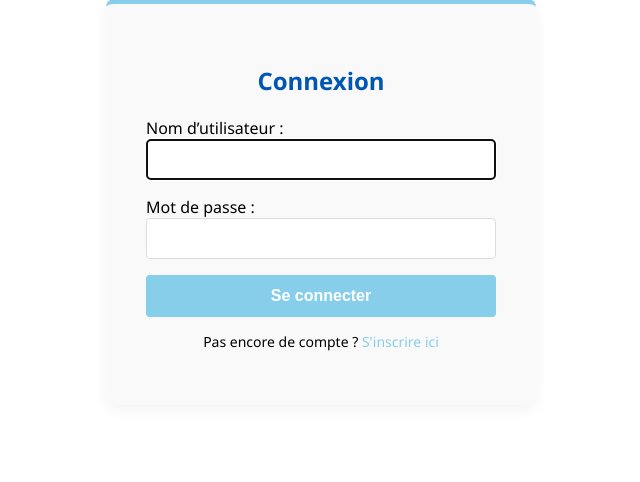
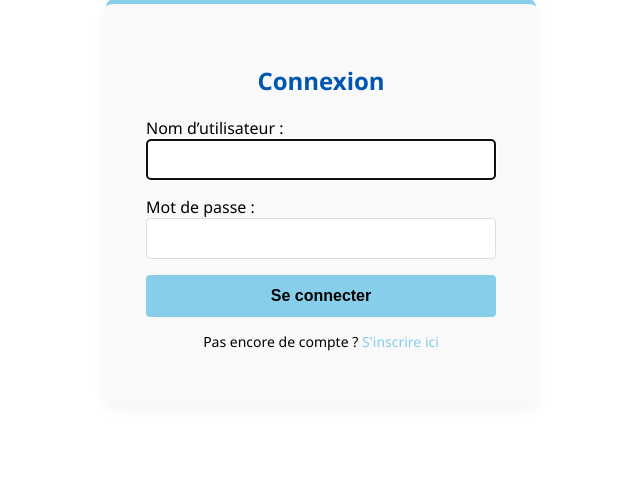
Before and after one commit to Mamemarame/ESMT_ProjetDjango, a Django app: page /accounts/login/ in a window 1280 px wide. Shown: the part 198-680 px from the top of the page, without its empty margins (319-959 px from the left). Run offline with Django 5.2, Linux system fonts and the light colour scheme.

Commit message:
Remove text color from button styles in login.html

```diff
--- a/accounts/templates/accounts/login.html
+++ b/accounts/templates/accounts/login.html
@@ -9,7 +9,7 @@
         h2 { color: #0056b3; text-align: center; margin-bottom: 20px; }
         .form-group { margin-bottom: 15px; }
         input { width: 100%; padding: 12px; border: 1px solid #ddd; border-radius: 4px; box-sizing: border-box; }
-        .btn { width: 100%; background-color: #87CEEB; color: white; padding: 12px; border: none; border-radius: 4px; font-weight: bold; cursor: pointer; font-size: 16px; }
+        .btn { width: 100%; background-color: #87CEEB; padding: 12px; border: none; border-radius: 4px; font-weight: bold; cursor: pointer; font-size: 16px; }
         .btn:hover { background-color: #00BFFF; }
         .links { text-align: center; margin-top: 15px; font-size: 14px; }
         .links a { color: #87CEEB; text-decoration: none; }
```
